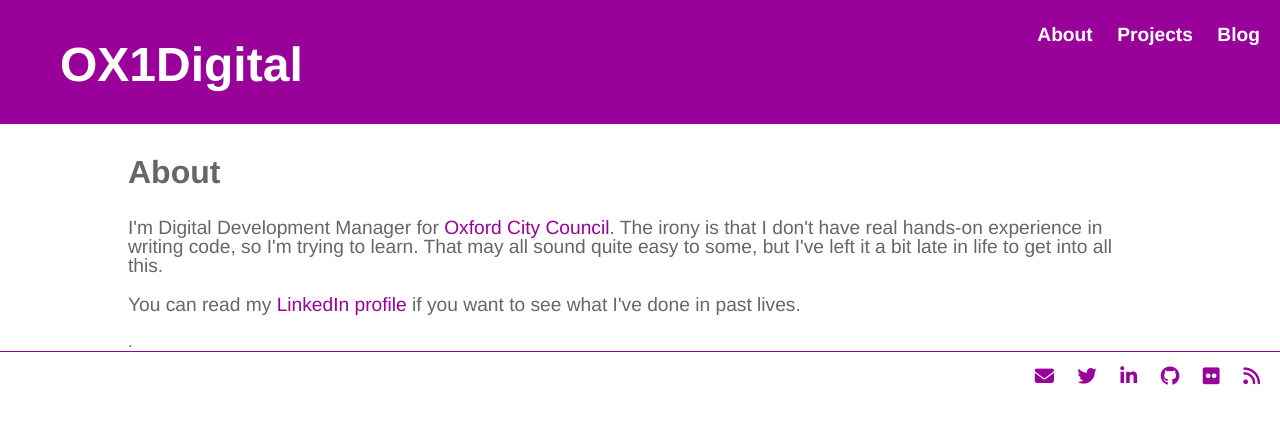
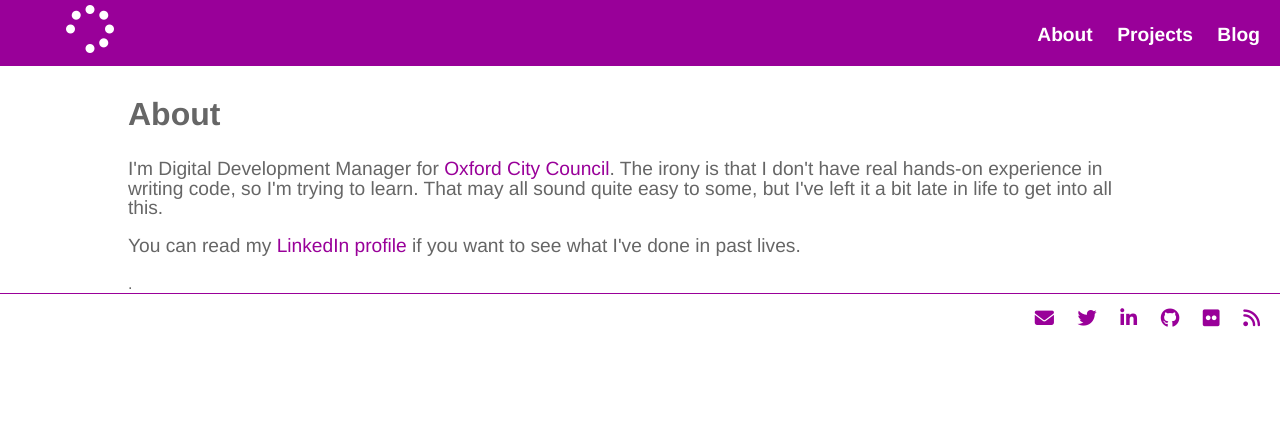
Before and after one commit to electronicdreamplant/electronicdreamplant.github.io, a Jekyll site: the page built from about/index.html, in a window 1280 px wide. Shown: the top 424 px of the page. Built offline with Jekyll 4.4.1, drawn with Linux system fonts in a browser that asks for light colours; nearby versions of some CDN libraries.

Commit message:
Update default.html
Testing a spinning logo

```diff
--- a/_layouts/default.html
+++ b/_layouts/default.html
@@ -16,7 +16,8 @@
 		        		<li><a href="/blog">Blog</a></li>
 	    			</ul>
 	    			<div class="logo">
-					<h1><a href="/">OX1Digital</a></h1>
+				<i class="fa fa-spinner fa-pulse fa-3x fa-fw"></i>
+<span class="sr-only"><h1><a href="/">OX1Digital</a></h1></span>
 				</div>
 			</header>
 			<div class="container">
```
